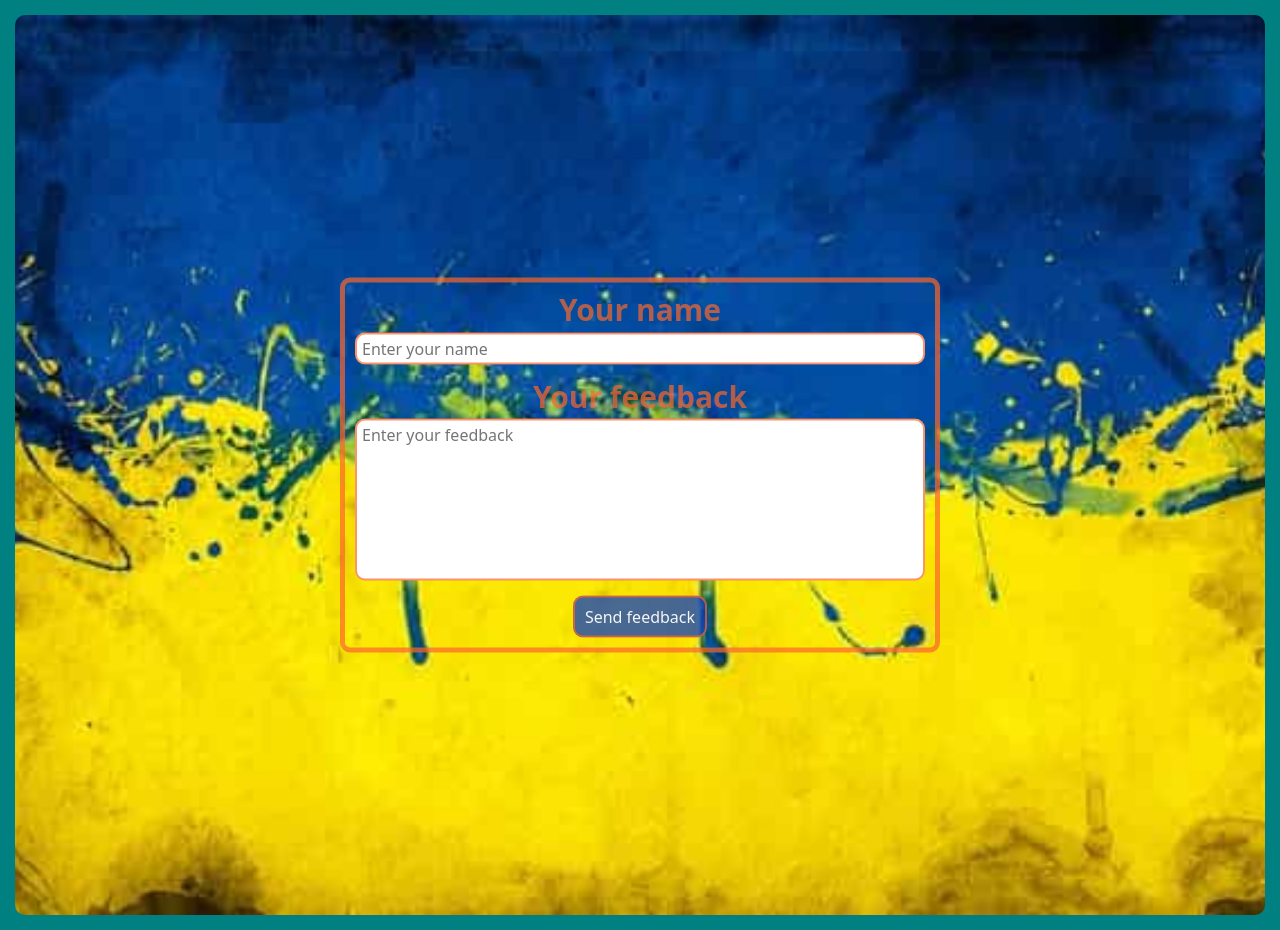
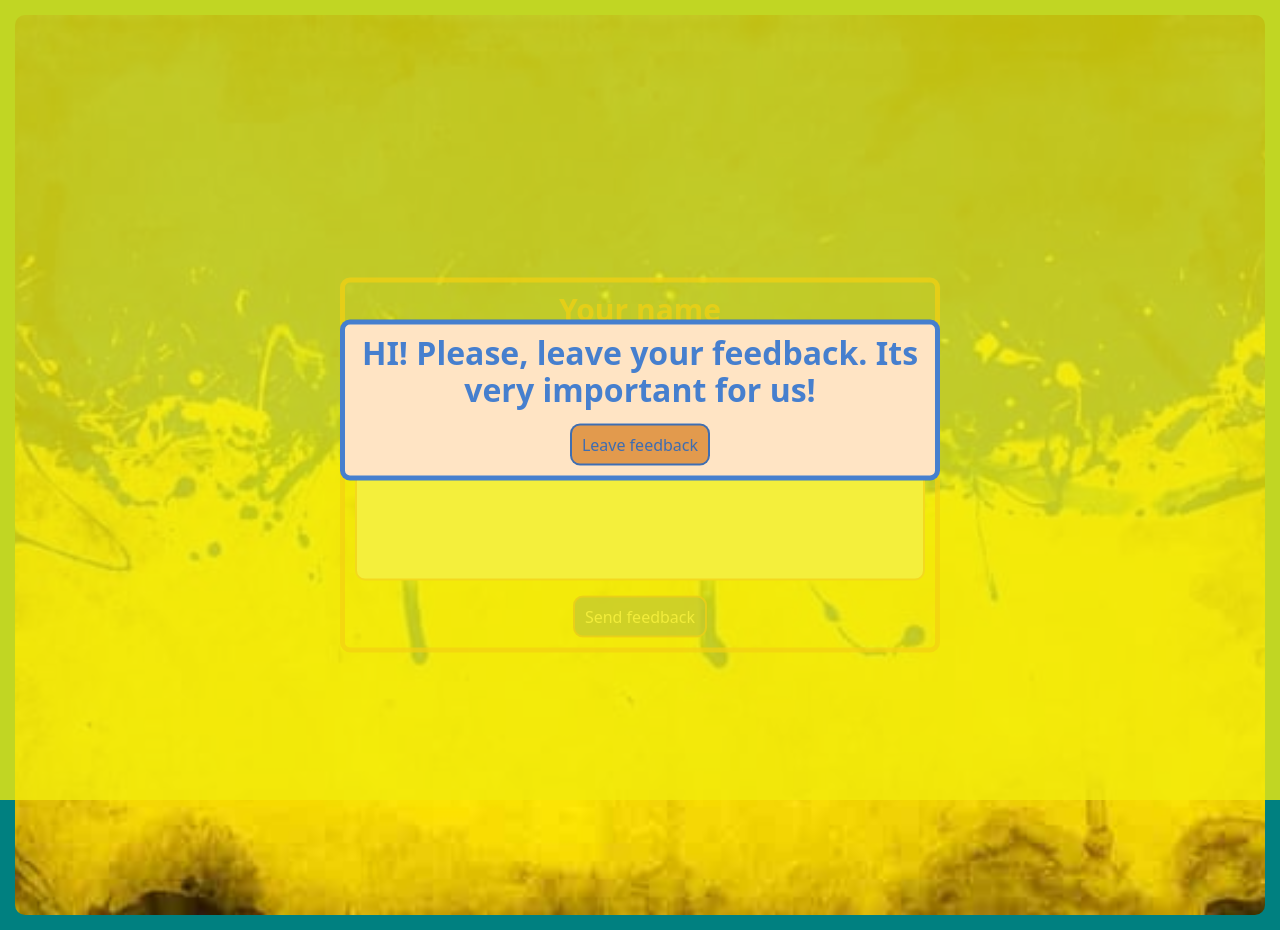
Before and after one commit to Anatoliy-Mostovoy/-custom-feedback-form, a plain HTML site: page index.html in a window 1280 px wide. Drawn offline with Linux system fonts and the light colour scheme.

Commit message:
1. add backdrop + style (use mixin&placeholder)

```diff
--- a/index.html
+++ b/index.html
@@ -37,5 +37,15 @@
         </form>
       </div>
     </div>
+    <div class="backdrop">
+      <din class="backdropBlock">
+        <h1 class="backdropBlock-text">
+          HI! Please, leave your feedback. Its very important for us!
+        </h1>
+        <button class="backdropBlock-button" type="button">
+          Leave feedback
+        </button>
+      </din>
+    </div>
   </body>
 </html>
--- a/sass/base/_normalize.scss
+++ b/sass/base/_normalize.scss
@@ -296,3 +296,7 @@ Add the correct display in Chrome and Safari.
 summary {
 	display: list-item;
 }
+
+h1,h2,h3,h4,h5{
+	margin: 0;
+}
--- /dev/null
+++ b/sass/components/_backdrop.scss
@@ -0,0 +1,37 @@
+.backdrop{
+    position: fixed;
+    top:0;
+    left:0;
+    width: 100%;
+    height: 100%;
+    background-color: $bgcBackdrop;
+
+    &.isHidden{
+        opacity: 0;
+        pointer-events: none; //* can click through the backdrop
+    }
+}
+
+.backdropBlock{
+    position: absolute;
+    display: flex;
+    flex-direction:column;
+    top:50%;
+    left:50%;
+    transform: translate(-50%,-50%);
+    width: 600px;
+    padding: 10px;
+    border: 5px solid $borderBackdrop;
+    border-radius: 10px;
+    background-color: $bgcBlockBackdrop;
+
+    &-text{
+        margin-bottom: 15px;
+        text-align: center;
+        color: $textBackdrop;
+    }
+    &-button{
+        @extend %mainButtonStyle;
+        @include button($borderBackdropButton, $bgcBackdropButton,$borderBackdropButton)
+    }
+}
--- a/sass/components/_button.scss
+++ b/sass/components/_button.scss
@@ -1,9 +1,7 @@
 .button{
     display: block;
-    margin: 0 auto;
-    padding: 10px;
-    border-radius: 10px;
-    @include button($borderBtn, $bgcBtn,$textBtn);
+    @extend %mainButtonStyle;
+    @include button($borderBtn, $bgcBtn,$textBtn); //* mixin
     cursor: pointer;
 
     &:hover{
--- a/sass/components/_inputForm.scss
+++ b/sass/components/_inputForm.scss
@@ -1,5 +1,5 @@
 .formInputName{
-    @extend %formFeedbackMain;
+    @extend %formFeedbackMain; //* placeholder
 
     &-label{
        @extend %formLabelStyle
--- a/sass/main.scss
+++ b/sass/main.scss
@@ -7,4 +7,5 @@
 @import'./components/form';
 @import'./components/inputForm';
 @import'./components/textareaForm';
-@import'./components/button'
+@import'./components/button';
+@import'./components/backdrop'
--- a/sass/utils/_placeholder.scss
+++ b/sass/utils/_placeholder.scss
@@ -17,3 +17,9 @@
     border-radius: 10px;
     color:$inputText;
 }
+
+%mainButtonStyle{
+    margin: 0 auto;
+    padding: 10px;
+    border-radius: 10px;
+}
--- a/sass/utils/_variables.scss
+++ b/sass/utils/_variables.scss
@@ -15,3 +15,12 @@ $textBtnHover: rgba(3, 56, 202, 0.72);
 //* Style for text label
 $labelTextSize: 30px;
 $labelTextWeight: 700;
+
+//* Style for backdrop
+$bgcBackdrop:rgba(242, 235, 12, 0.8);
+$bgcBlockBackdrop:bisque;
+$borderBackdrop:rgba(8, 94, 210, 0.75);
+$textBackdrop:rgba(8, 94, 210, 0.75);
+$borderBackdropButton:rgba(8, 94, 210, 0.75);
+$textBackdropButton:rgba(8, 94, 210, 0.75);
+$bgcBackdropButton: rgba(210, 111, 8, 0.63);
```
Also changed, not shown: css/main.css, css/main.min.css, 2 other files.
